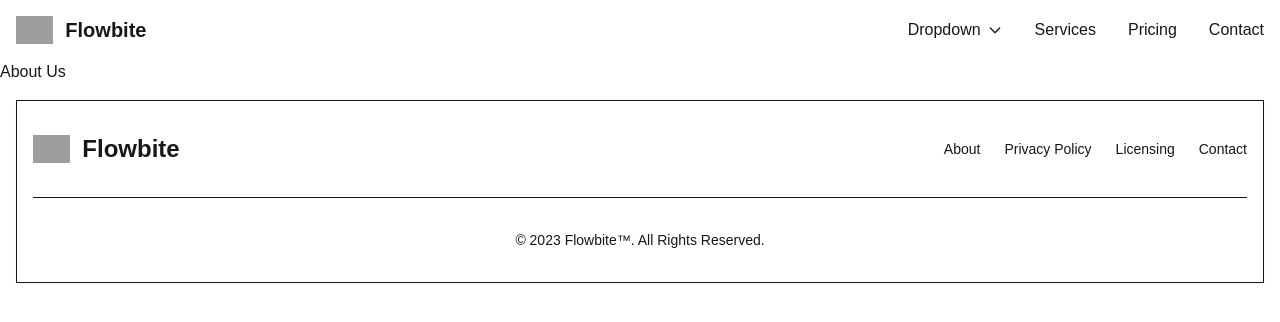
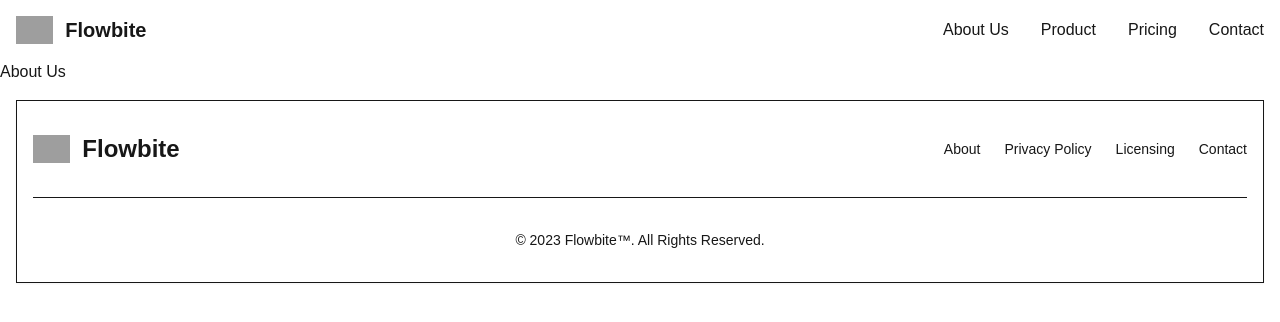
Before and after one commit to Karsun07/next-js-learning, a Next.js app: page /About-us in a window 1280 px wide. Shown: the top 322 px of the page. Built offline with nearby package versions, Linux system fonts and the light colour scheme; grey boxes are pictures that could not be loaded.

Commit message:
Link used and routing implemented"

```diff
--- a/src/app/components/common/Header.js
+++ b/src/app/components/common/Header.js
@@ -1,19 +1,30 @@
 "use client";
+
 import React from "react";
+import Link from "next/link";
+
 export default function Header() {
   return (
-        <nav className="bg-neutral-primary  w-full z-20 top-0 start-0 border-default">
+    <nav className="bg-neutral-primary w-full z-20 top-0 start-0 border-default">
       <div className="max-w-screen-xl flex flex-wrap items-center justify-between mx-auto p-4">
-                <a href="#" className="flex items-center space-x-3 rtl:space-x-reverse">
+
+        {/* Logo */}
+        <Link
+          href="/"
+          className="flex items-center space-x-3 rtl:space-x-reverse"
+        >
           <img
             src="https://flowbite.com/docs/images/logo.svg"
             className="h-7"
             alt="Flowbite Logo"
           />
+
           <span className="self-center text-xl text-heading font-semibold whitespace-nowrap">
             Flowbite
           </span>
-                </a>
+        </Link>
+
+        {/* Mobile Menu Button */}
         <button
           data-collapse-toggle="navbar-dropdown"
           type="button"
@@ -22,6 +33,7 @@ export default function Header() {
           aria-expanded="false"
         >
           <span className="sr-only">Open main menu</span>
+
           <svg
             className="w-6 h-6"
             aria-hidden="true"
@@ -39,114 +51,67 @@ export default function Header() {
             />
           </svg>
         </button>
-                <div className="hidden w-full md:block md:w-auto" id="navbar-dropdown">
+
+        {/* Navbar */}
+        <div
+          className="hidden w-full md:block md:w-auto"
+          id="navbar-dropdown"
+        >
           <ul className="flex flex-col font-medium p-4 md:p-0 mt-4 border border-default rounded-base bg-neutral-secondary-soft md:space-x-8 rtl:space-x-reverse md:flex-row md:mt-0 md:border-0 md:bg-neutral-primary">
+
+            {/* Home */}
             <li>
-                            <a
-                                href="#"
+              <Link
+                href="/"
                 className="block py-2 px-3 text-white bg-brand rounded md:bg-transparent md:text-fg-brand md:p-0"
-                                aria-current="page"
               >
                 Home
-                            </a>
+              </Link>
             </li>
+
+            {/* About Us */}
             <li>
-                            <button
-                                id="dropdownNvbarButton"
-                                data-dropdown-toggle="dropdownNavbar"
-                                className="flex items-center justify-between w-full py-2 px-3 rounded font-medium text-heading md:w-auto hover:bg-neutral-tertiary md:hover:bg-transparent md:border-0 md:hover:text-fg-brand md:p-0"
+              <Link
+                href="/about-us"
+                className="block py-2 px-3 text-heading rounded hover:bg-neutral-tertiary md:hover:bg-transparent md:border-0 md:hover:text-fg-brand md:p-0"
               >
-                                Dropdown
-                                <svg
-                                    className="w-4 h-4 ms-1.5"
-                                    aria-hidden="true"
-                                    xmlns="http://www.w3.org/2000/svg"
-                                    width={24}
-                                    height={24}
-                                    fill="none"
-                                    viewBox="0 0 24 24"
+                About Us
+              </Link>
+            </li>
+
+            {/* Product */}
+            <li>
+              <Link
+                href="/product"
+                className="block py-2 px-3 text-heading rounded hover:bg-neutral-tertiary md:hover:bg-transparent md:border-0 md:hover:text-fg-brand md:p-0"
               >
-                                    <path
-                                        stroke="currentColor"
-                                        strokeLinecap="round"
-                                        strokeLinejoin="round"
-                                        strokeWidth={2}
-                                        d="m19 9-7 7-7-7"
-                                    />
-                                </svg>
-                            </button>
-                            {/* Dropdown menu */}
-                            <div
-                                id="dropdownNavbar"
-                                className="z-10 hidden bg-neutral-primary-medium border border-default-medium rounded-base shadow-lg w-44"
-                            >
-                                <ul
-                                    className="p-2 text-sm text-body font-medium"
-                                    aria-labelledby="dropdownNvbarButton"
-                                >
+                Product
+              </Link>
+            </li>
+
+            {/* Pricing */}
             <li>
-                                        <a
-                                            href="#"
-                                            className="inline-flex items-center w-full p-2 hover:bg-neutral-tertiary-medium hover:text-heading rounded"
-                                        >
-                                            Dashboard
-                                        </a>
-                                    </li>
-                                    <li>
-                                        <a
-                                            href="#"
-                                            className="inline-flex items-center w-full p-2 hover:bg-neutral-tertiary-medium hover:text-heading rounded"
-                                        >
-                                            Settings
-                                        </a>
-                                    </li>
-                                    <li>
-                                        <a
-                                            href="#"
-                                            className="inline-flex items-center w-full p-2 hover:bg-neutral-tertiary-medium hover:text-heading rounded"
-                                        >
-                                            Earnings
-                                        </a>
-                                    </li>
-                                    <li>
-                                        <a
-                                            href="#"
-                                            className="inline-flex items-center w-full p-2 hover:bg-neutral-tertiary-medium hover:text-heading rounded"
-                                        >
-                                            Sign out
-                                        </a>
-                                    </li>
-                                </ul>
-                            </div>
-                        </li>
-                        <li>
-                            <a
-                                href="#"
-                                className="block py-2 px-3 text-heading rounded hover:bg-neutral-tertiary md:hover:bg-transparent md:border-0 md:hover:text-fg-brand md:p-0 md:dark:hover:bg-transparent"
-                            >
-                                Services
-                            </a>
-                        </li>
-                        <li>
-                            <a
-                                href="#"
-                                className="block py-2 px-3 text-heading rounded hover:bg-neutral-tertiary md:hover:bg-transparent md:border-0 md:hover:text-fg-brand md:p-0 md:dark:hover:bg-transparent"
+              <Link
+                href="/pricing"
+                className="block py-2 px-3 text-heading rounded hover:bg-neutral-tertiary md:hover:bg-transparent md:border-0 md:hover:text-fg-brand md:p-0"
               >
                 Pricing
-                            </a>
+              </Link>
             </li>
+
+            {/* Contact */}
             <li>
-                            <a
-                                href="#"
-                                className="block py-2 px-3 text-heading rounded hover:bg-neutral-tertiary md:hover:bg-transparent md:border-0 md:hover:text-fg-brand md:p-0 md:dark:hover:bg-transparent"
+              <Link
+                href="/contact"
+                className="block py-2 px-3 text-heading rounded hover:bg-neutral-tertiary md:hover:bg-transparent md:border-0 md:hover:text-fg-brand md:p-0"
               >
                 Contact
-                            </a>
+              </Link>
             </li>
+
           </ul>
         </div>
       </div>
     </nav>
-
   );
 }
```
Lines whose indentation alone changed are shown as unchanged.
